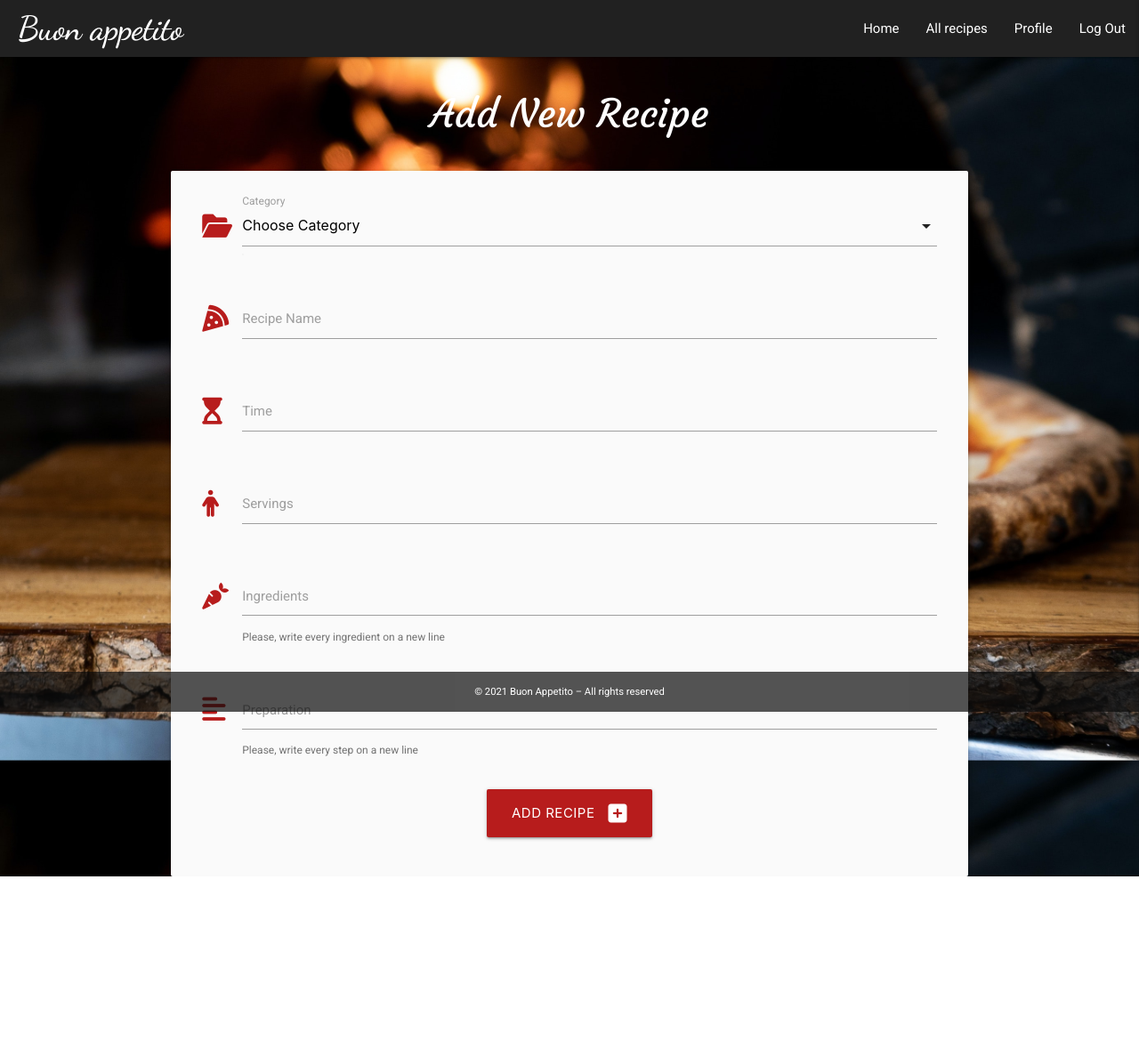
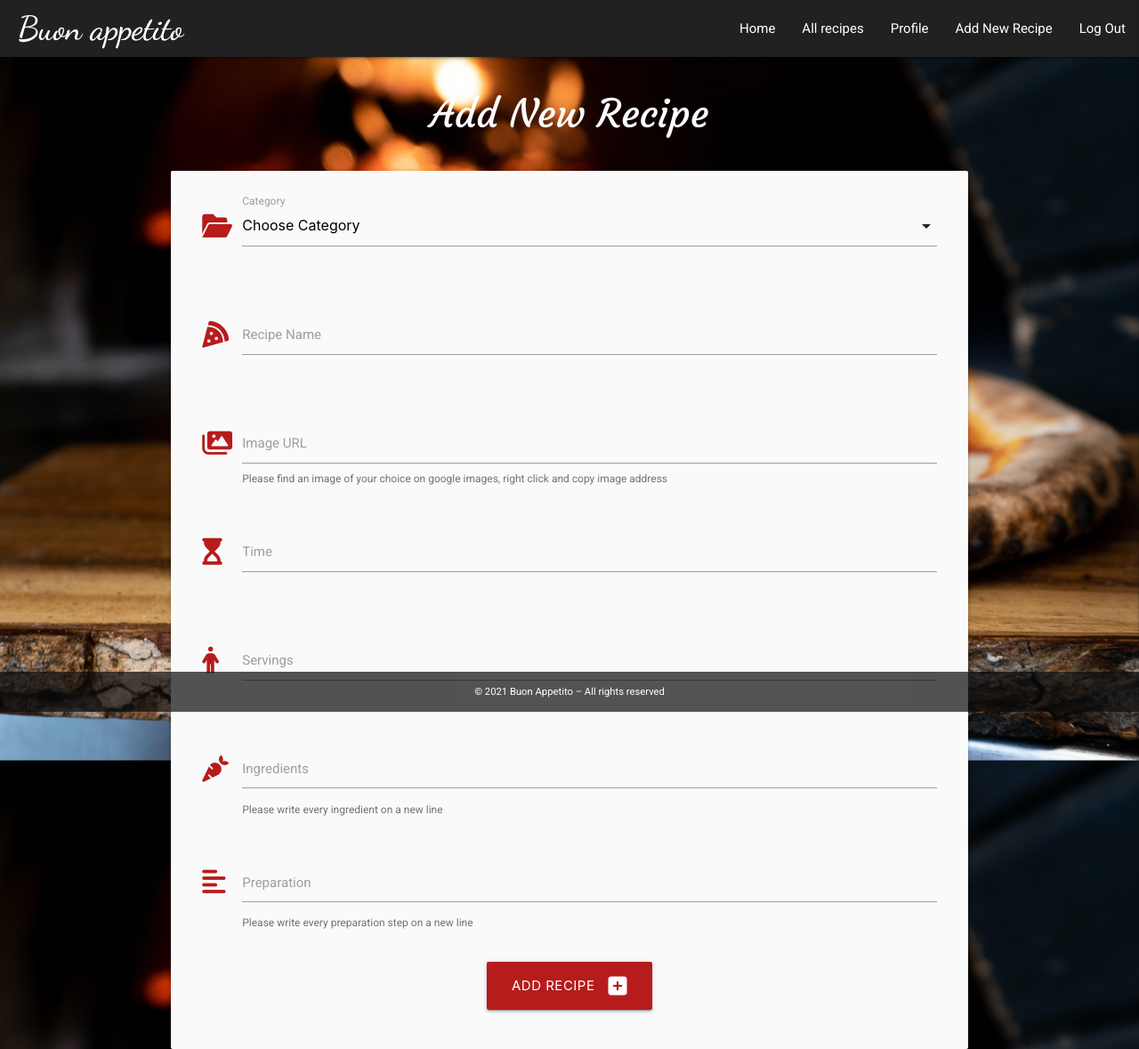
Before and after one commit to VictoriaShalabaeva/italian-cuisine-app, a Flask app: page /add_new_recipe in a window 1280 px wide. Shown: the whole page at 89% size. Before the commit the page ends 985 px from the top, so only its background shows below. Run offline with Flask 2, Linux system fonts and the light colour scheme; the visitor is signed in with stand-in values (Sample User, id 1); data that the repository does not hold is empty; some libraries are stand-ins or nearby versions.

Commit message:
Style and update edite_recipe.html

```diff
--- a/app.py
+++ b/app.py
@@ -122,6 +122,7 @@ def add_new_recipe():
         recipe = {
             "category_name": request.form.get("category_name"),
             "recipe_name": request.form.get("recipe_name"),
+            "image_url": request.form.get("image_url"),
             "time": request.form.get("time"),
             "servings": request.form.get("servings"),
             "ingredients": request.form.get("ingredients").splitlines(),
@@ -142,10 +143,11 @@ def edit_recipe(recipe_id):
         submit = {
             "category_name": request.form.get("category_name"),
             "recipe_name": request.form.get("recipe_name"),
+            "image_url": request.form.get("image_url"),
             "time": request.form.get("time"),
             "servings": request.form.get("servings"),
-            "ingredients": request.form.get("ingredients"),
-            "preparation": request.form.get("preparation"),
+            "ingredients": request.form.get("ingredients").splitlines(),
+            "preparation": request.form.get("preparation").splitlines(),
             "created_by": session["user"]
         }
         mongo.db.recipes.update({"_id": ObjectId(recipe_id)}, submit)
--- a/static/css/style.css
+++ b/static/css/style.css
@@ -90,7 +90,6 @@ nav .brand-logo {
 
 .login-card {
     background-color:rgba(40, 40, 40, 0.6);
-    color: white;
 }
 
 .new-here {
--- a/templates/add_new_recipe.html
+++ b/templates/add_new_recipe.html
@@ -16,43 +16,54 @@
                         {% endfor %}
                     </select>
 					<label for="category_name">Category</label>
+                    <span class="helper-text" data-success="Great!"></span>
 				</div>
 			</div>
             <!-- recipe name -->
             <div class="row">
                 <div class="input-field col s12">
                     <i class="fas fa-solid fa-pizza-slice prefix red-text text-darken-4"></i>
-                    <input id="recipe_name" name="recipe_name" minlength="5" maxlength="50"
+                    <input id="recipe_name" name="recipe_name" minlength="3" maxlength="50"
                         type="text" class="validate" required>
                     <label for="recipe_name">Recipe Name</label>
+                    <span class="helper-text" data-error="Please fill out this field" data-success="Great!"></span>
+                </div>
+            </div>
+            <!-- image url -->
+            <div class="row">
+                <div class="input-field col s12">
+                    <i class="fas fa-images prefix red-text text-darken-4"></i>
+                    <input id="image_url" name="image_url" minlength="6" type="url" class="validate" required>
+                    <label for="image_url">Image URL</label>
+                    <span class="helper-text" data-error="Please provide a valid image URL" data-success="Great!">Please find an image of your choice
+                        on google images, right click and copy image address</span>
                 </div>
             </div>
             <!-- time -->
             <div class="row">
                 <div class="input-field col s12">
                     <i class="fas fa-solid fa-hourglass-start prefix red-text text-darken-4"></i>
-                    <input id="time" name="time" minlength="5" maxlength="50"
-                        type="text" class="validate" required>
+                    <input id="time" name="time" maxlength="50" type="text" class="validate" required>
                     <label for="time">Time</label>
+                    <span class="helper-text" data-error="Please fill out this field" data-success="Great!"></span>
                 </div>
             </div>
             <!-- servings -->
             <div class="row">
                 <div class="input-field col s12">
                     <i class="fas fa-solid fa-person prefix red-text text-darken-4"></i>
-                    <input id="servings" name="servings" minlength="5" maxlength="50"
-                        type="text" class="validate" required>
+                    <input id="servings" name="servings" maxlength="50" type="text" class="validate" required>
                     <label for="servings">Servings</label>
+                    <span class="helper-text" data-success="Great!"></span>
                 </div>
             </div>
             <!-- ingredients -->
             <div class="row">
                 <div class="input-field col s12">
                     <i class="fas fa-solid fa-carrot prefix red-text text-darken-4"></i>
-                    <textarea id="ingredients" name="ingredients" minlength="5"
-                        maxlength="200" class="materialize-textarea validate" required></textarea>
+                    <textarea id="ingredients" name="ingredients" minlength="3" class="materialize-textarea validate" required></textarea>
                     <label for="ingredients">Ingredients</label>
-                    <span class="helper-text" data-error="Wrong" data-success="Perfect!"> Please, write every ingredient on
+                    <span class="helper-text" data-error="Wrong" data-success="Great!"> Please write every ingredient on
                         a new line </span>
                 </div>
             </div>
@@ -60,10 +71,9 @@
             <div class="row">
                 <div class="input-field col s12">
                     <i class="fas fa-align-left prefix red-text text-darken-4"></i>
-                    <textarea id="preparation" name="preparation" minlength="5"
-                        maxlength="200" class="materialize-textarea validate" required></textarea>
+                    <textarea id="preparation" name="preparation" minlength="5" class="materialize-textarea validate" required></textarea>
                     <label for="preparation">Preparation</label>
-                    <span class="helper-text" data-error="Wrong" data-success="Perfect!"> Please, write every step on a new
+                    <span class="helper-text" data-error="Wrong" data-success="Great!"> Please write every preparation step on a new
                         line </span>
                 </div>
             </div>
--- a/templates/all_recipes.html
+++ b/templates/all_recipes.html
@@ -80,6 +80,12 @@
                     <p><em>
                         <b>Created by:</b> {{ recipe.created_by }}
                     </em></p>
+                    {% if session.user|lower == recipe.created_by|lower %}
+                        <p>
+                            <a href="{{ url_for('edit_recipe', recipe_id=recipe._id) }}" class="white-text grey darken-3 waves-effect waves-light btn"><i class="material-icons">edit</i></a>
+                            <a href="{{ url_for('delete_recipe', recipe_id=recipe._id) }}" class="white-text grey darken-3 waves-effect waves-light btn"><i class="material-icons">delete</i></a>
+                        </p>
+                    {% endif %}
                 </div>
             </div>
         </div>
--- a/templates/base.html
+++ b/templates/base.html
@@ -31,6 +31,7 @@
                     <li><a href="{{ url_for('get_recipes') }}">All recipes</a></li>
                     {% if session.user %}
                         <li><a href="{{ url_for('profile', username=session['user']) }}">Profile</a></li>
+                        <li><a href="{{ url_for('add_new_recipe') }}">Add New Recipe</a></li>
                         <li><a href="{{ url_for('logout') }}">Log Out</a></li>
                     {% else %}
                         <li><a href="{{ url_for('login') }}">Log In</a></li>
--- a/templates/login.html
+++ b/templates/login.html
@@ -9,7 +9,7 @@
                 <!-- username -->
                 <div class="row">
 					<div class="input-field col s12">
-						<i class="fas fa-user-cog prefix"></i>
+						<i class="fas fa-user-cog prefix white-text"></i>
 						<input id="username" name="username" type="text" minlength="5"
                             maxlength="15" pattern="^[a-zA-Z0-9]{5,15}$" class="validate" required>
 						<label for="username">Username</label>
@@ -18,7 +18,7 @@
                 <!-- passowrd -->
                 <div class="row">
                     <div class="input-field col s12">
-						<i class="fas fa-user-lock prefix"></i>
+						<i class="fas fa-user-lock prefix white-text"></i>
                         <input id="password" name="password" type="password" minlength="5"
                             maxlength="15" pattern="^[a-zA-Z0-9]{5,15}$" class="validate" required>
                         <label for="password">Password</label>
@@ -32,7 +32,7 @@
                 </div>
                 <div class="row">
                     <div class="col s12">
-                        <p class="center-align new-here">
+                        <p class="center-align white-text new-here">
                             New Here?
                             <a href="{{ url_for('register') }}">Register Account</a>
                         </p>
--- a/templates/profile.html
+++ b/templates/profile.html
@@ -69,6 +69,12 @@
                         <p><em>
                             <b>Created by:</b> {{ recipe.created_by }}
                         </em></p>
+                        {% if session.user|lower == recipe.created_by|lower %}
+                        <p>
+                            <a href="{{ url_for('edit_recipe', recipe_id=recipe._id) }}" class="white-text grey darken-3 waves-effect waves-light btn"><i class="material-icons">edit</i></a>
+                            <a href="{{ url_for('delete_recipe', recipe_id=recipe._id) }}" class="white-text grey darken-3 waves-effect waves-light btn"><i class="material-icons">delete</i></a>
+                        </p>
+                    {% endif %}
                     </div>
                 </div>
             </div>
--- a/templates/register.html
+++ b/templates/register.html
@@ -9,7 +9,7 @@
                 <!-- username -->
                 <div class="row">
 					<div class="input-field col s12">
-						<i class="fas fa-user-plus prefix"></i>
+						<i class="fas fa-user-plus prefix white-text"></i>
 						<input id="username" name="username" type="text" minlength="5"
                             maxlength="15" pattern="^[a-zA-Z0-9]{5,15}$" class="validate" required>
 						<label for="username">Username</label>
@@ -18,7 +18,7 @@
                 <!-- passowrd -->
                 <div class="row">
                     <div class="input-field col s12">
-						<i class="fas fa-user-lock prefix"></i>
+						<i class="fas fa-user-lock prefix white-text"></i>
                         <input id="password" name="password" type="password" minlength="5"
                             maxlength="15" pattern="^[a-zA-Z0-9]{5,15}$" class="validate" required>
                         <label for="password">Password</label>
@@ -32,7 +32,7 @@
                 </div>
                 <div class="row">
                     <div class="col s12">
-                        <p class="center-align new-here">
+                        <p class="center-align new-here white-text">
                             Already Registered?
                             <a href="{{ url_for('login') }}">Log In</a>
                         </p>
```
Also changed, not shown: templates/edit_recipe.html (+39 -20 lines).
